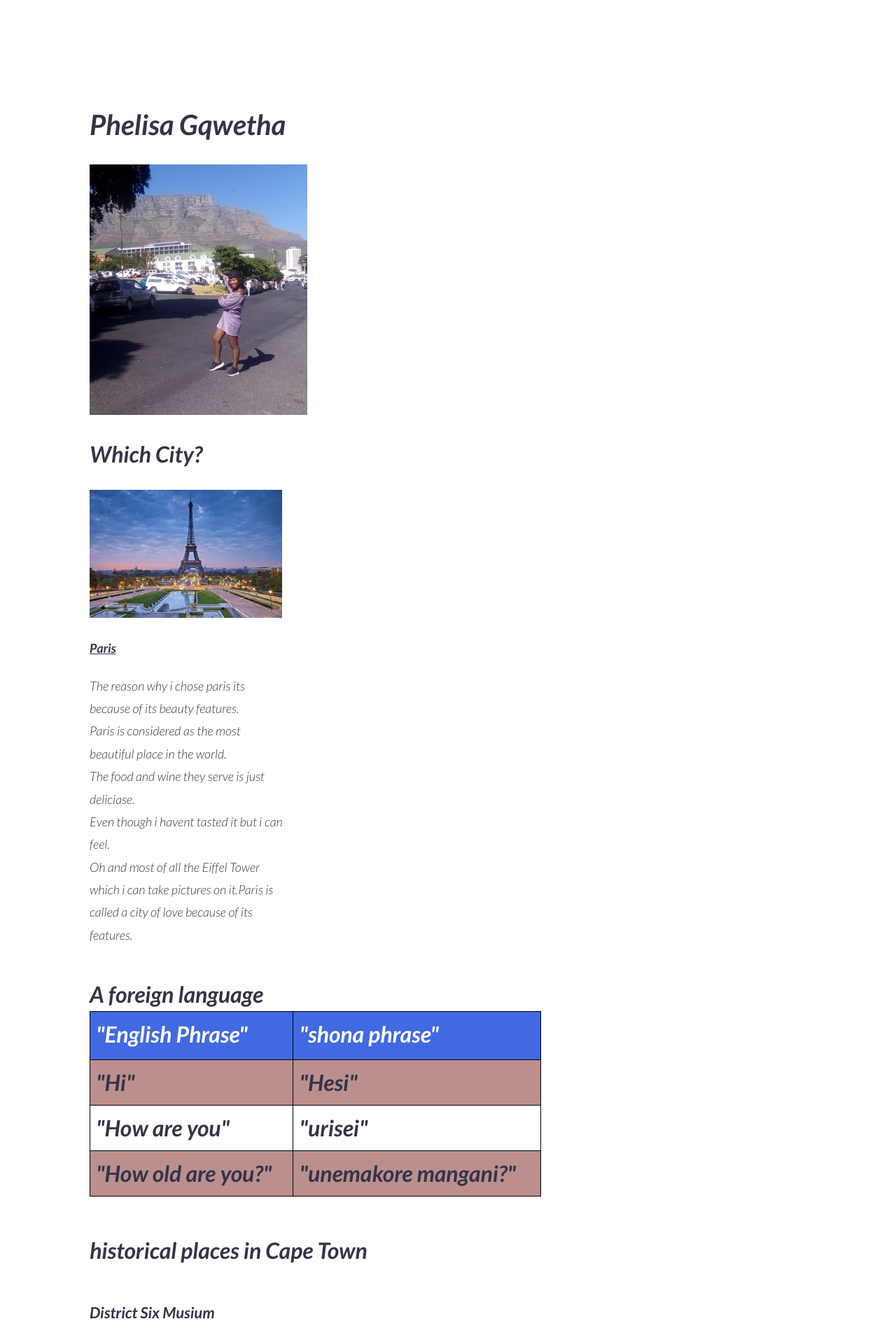
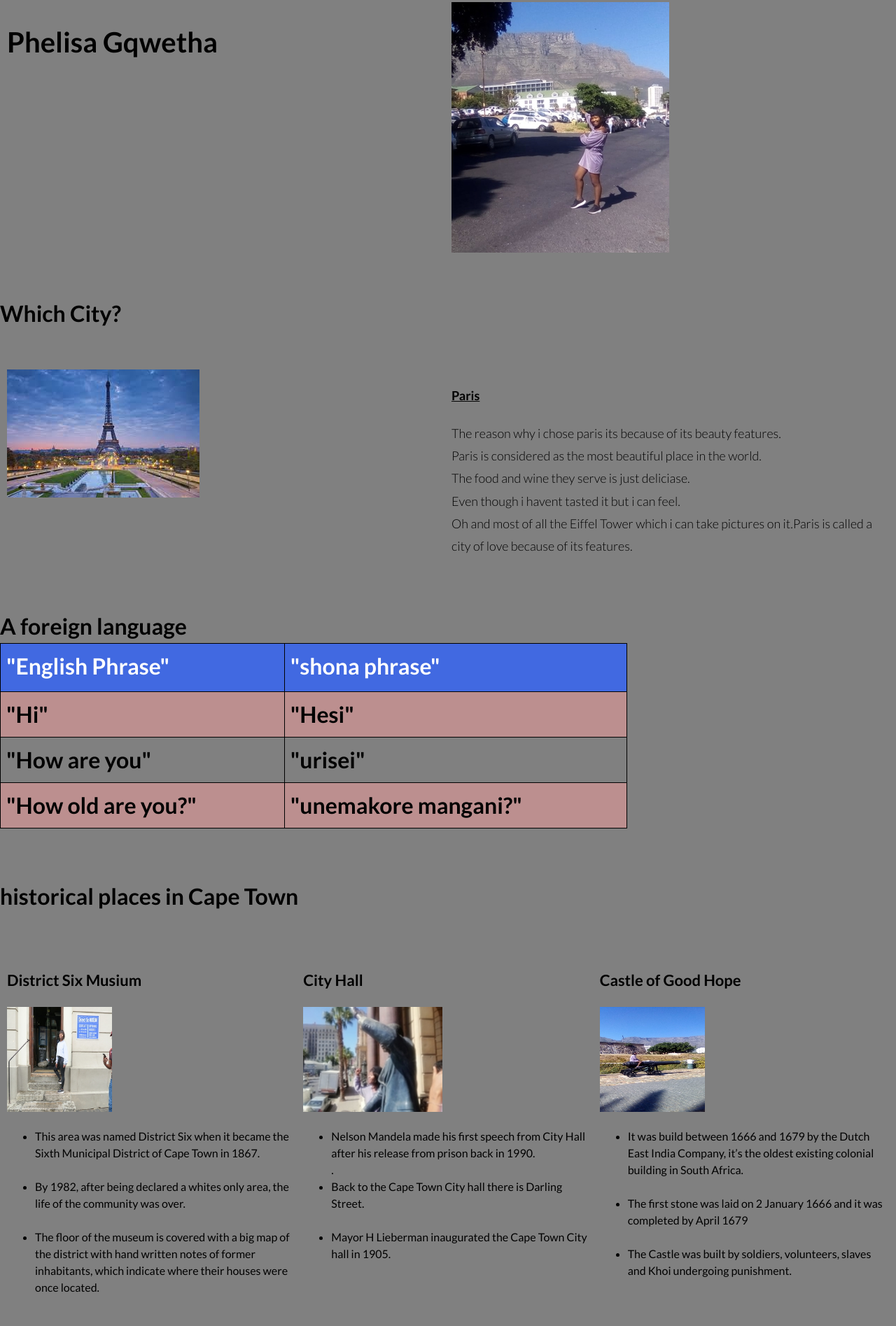
Before and after one commit to phelisa2020/basic-webpage, a plain HTML site: page my-webpage-grid.html in a window 1280 px wide. Shown: the part 7-1902 px from the top of the page at 70% size. Drawn offline with Linux system fonts and the light colour scheme.

Commit message:
my commit

```diff
--- a/my-webpage-grid.html
+++ b/my-webpage-grid.html
@@ -7,19 +7,7 @@
     <title>my-webpage-grid.html</title>
     <link rel="stylesheet" href="simple-grid.css">
     <style>
-        .Content {
-            display: flex;
-            width: 23em;
-            height: 23em;
-            font-size:medium;
-            font-style:italic
-        }
-        @media(min-width:800px){
-            col-4 {
-                display: flex;
-                margin: 0.5em;
-            }
-        }
+
         table {
             border-collapse: collapse;
             width : 70%;
@@ -46,40 +34,30 @@
             background-color: royalblue;
             color: white;
         }
-        .container {
-            display: grid;;
-            padding: 5em;
-            margin: 3em;
-            font-style: oblique;
-            height:1em;
-            font-size: medium;
 
-}
     </style>
 
 </head>
 
 <body>
-    <div class="container">
+    <div class="wrapper">
+
         <div class="row1">
-            <div class="col-6">
+            <div class="col-sm-6">
                 <h1>Phelisa Gqwetha</h1>
-
-
             </div>
-            <div class="col-6">
+            <div class="col-sm-6">
                 <img src="./images/tablemountain.jpg" alt="Phelisa's photo at Table Mountain">
             </div>
         </div>
+         <h2>Which City? </h2>
+        <div class="row2">
 
-
-        <div class="row2">
-            <h2>Which City? </h2>
-            <div class="col-8">
+           <div class="col-sm-4">
                 <img src="./images/download.jpeg" ,
                  alt="City i want to visit">
             </div>
-            <div class="col-4">
+            <div class="col-sm-8">
                 <h4><u>Paris</u></h4>
                         <p>The reason why i chose paris its because of its beauty features.<br />
                             Paris is considered as the most beautiful place in the world.<br />The food and wine they
@@ -91,8 +69,9 @@
         </div>
 
         <div class="row3">
+            <div class="col-sm-12">
             <h2>A foreign language </h>
-            <div class="col-12">
+
                 <table>
                     <tr>
                         <th>"English Phrase" </th>
@@ -118,12 +97,15 @@
 
     </div>
     <h2>historical places in Cape Town</h2>
-    <div class="row1">
 
-        <div class="col-4">
+
+    <div class="row4">
+
+
+       <div class="col-sm-4">
             <h3>District Six Musium</h3>
-            <div class="Content">
-
+           <!--  <div class="Content">
+            -->
 
             <img src="./images/district6.jpg" , alt="City i want to visit",width="150"px , height="150px">
             <p>
@@ -134,15 +116,15 @@
                     <li>The floor of the museum is covered with a big map of the district with hand written notes of former inhabitants, which indicate where their houses were once located. </li>
                 </ul>
             </p>
-            </div>
         </div>
 
 
 
-        <div class="col-4">
+
+      <div class="col-sm-4">
+
+            <!-- <div class="Content"> -->
             <h3>City Hall</h3>
-            <div class="Content">
-
 
             <img src="./images/cityhall.jpg" alt="City i want to visit" ,width="150"px , height="150px">
             <p>
@@ -155,12 +137,12 @@
                 </ul>
             </p>
             </div>
-        </div>
 
-        <div class="col-4">
+
+        <div class='col-sm-4'>
             <h3>Castle of Good Hope  </h3>
-            <div class="Content">
-
+           <!--  <div class="Content">
+             -->
 
             <img src="./images/castleofgoodhope.jpg" , alt="City i want to visit" , width="150"px , height="150px">
             <p>
--- a/simple-grid.css
+++ b/simple-grid.css
@@ -16,15 +16,45 @@ body {
   left: 0;
   top: 0;
   font-size: 100%;
-  color: blueviolet;
+  background-color: grey;
 }
 
 /* ROOT FONT STYLES */
 
 * {
   font-family: 'Lato', Helvetica, sans-serif;
-  color: #333447;
+  color: black;
   line-height: 1.5;
+  box-sizing: border-box;
+  border-color: solid black;
+
+}
+  .wrapper {
+  display: grid;
+  grid-gap: 20px;
+}
+   .row4 {
+  display: grid;
+  grid-gap: 10px;
+  padding: 10px;
+  grid-template-columns: repeat(auto-fit, minmax(200px, 1fr));
+}
+.row1 {
+  display: grid;
+ grid-template-columns: repeat(auto-fit, minmax(200px, 1fr));
+  grid-gap: 10px;
+  padding: 10px;
+}
+.row2 {
+  display: grid;
+  grid-template-columns: repeat(auto-fit, minmax(200px, 1fr));
+  grid-gap: 10px;
+  padding: 10px;
+}
+
+}
+* {
+  box-sizing:border-box;
 }
 
 /* TYPOGRAPHY */
@@ -54,7 +84,7 @@ h6 {
 }
 
 p {
-  font-size: 1.125rem;
+  font-size: 1.120rem;
   font-weight: 200;
   line-height: 1.8;
 }
@@ -79,6 +109,8 @@ p {
 
 .right {
   text-align: right;
+
+
 }
 
 .center {
@@ -87,8 +119,9 @@ p {
   margin-right: auto;
 }
 
-.justify {
+.justify img {
   text-align: justify;
+
 }
 
 /* ==== GRID SYSTEM ==== */
@@ -99,6 +132,10 @@ p {
   margin-right: auto;
 }
 
+.row {
+  position: relative;
+  width: 100%;
+}
 .row {
   position: relative;
   width: 100%;
@@ -174,9 +211,9 @@ p {
 }
 
 .row::after {
-	content: "";
-	display: table;
-	clear: both;
+  content: "";
+  display: table;
+  clear: both;
 }
 
 .hidden-sm {
@@ -212,6 +249,7 @@ p {
 
   .col-6 {
     width: 46%;
+
   }
 
   .col-7 {
```
Also changed, not shown: my-webpage.html (+23 -4 lines).
